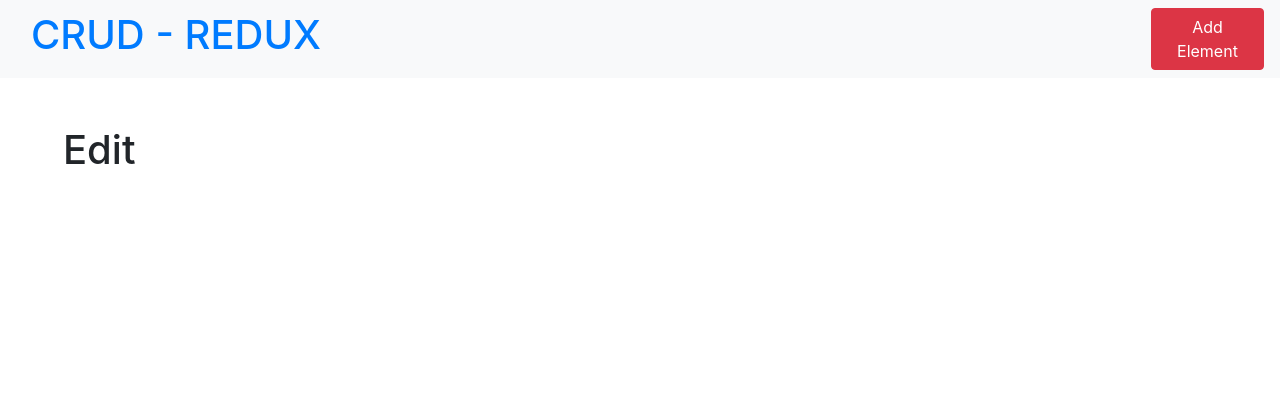
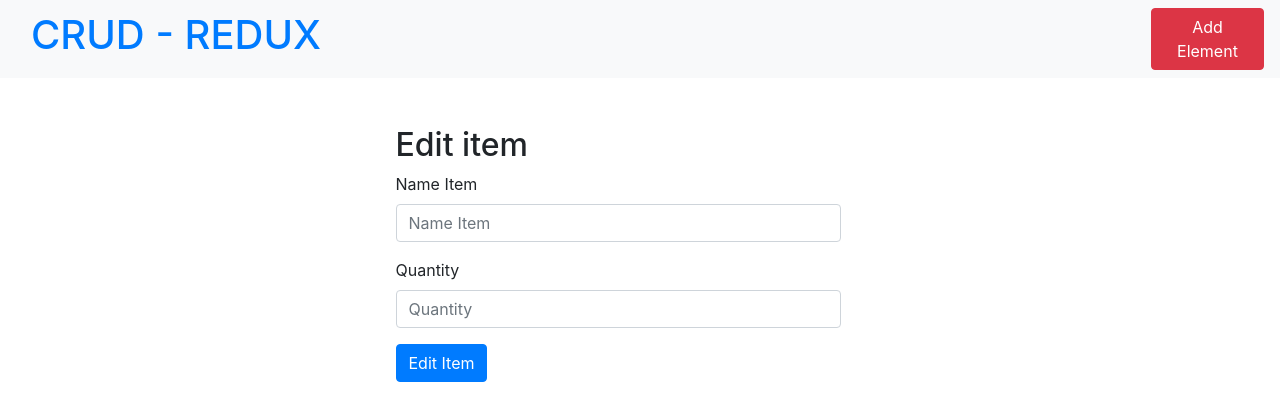
Before and after one commit to jmvaliente/CRUD-Redux, a React (Create React App) app: page /edit/1 in a window 1280 px wide. Shown: the top 420 px of the page. Built offline with nearby package versions, Linux system fonts and the light colour scheme.

Commit message:
List, Edit Form

```diff
--- a/src/components/Edit.js
+++ b/src/components/Edit.js
@@ -2,7 +2,50 @@
 
 const Edit = () => {
     return(
-        <h1>Edit</h1>
+        <div className="row justify-content-center">
+            <div className="col-md-5">
+                <div clasname="card">
+                    <div clasname="card-body">
+                        <h2 clasname="text-center mb-4 font-weight-bold">
+                            Edit item
+                        </h2>
+                        <form>
+                            <div className="form-group">
+                                <label>Name Item</label>
+                                <input
+                                    name="name"
+                                    type="text"
+                                    className="form-control"
+                                    placeholder="Name Item"
+                                >
+                                </input>
+                            </div>
+
+                            <div className="form-group">
+                                <label>Quantity</label>
+                                <input
+                                    name="quantity"
+                                    type="number"
+                                    className="form-control"
+                                    placeholder="Quantity"
+                                >
+                                </input>
+                            </div>
+
+                            <button
+                                type="submit"
+                                className="btn btn-primary"
+                            >
+                                Edit Item
+                            </button>
+
+                        </form>
+                    </div>
+                </div>
+
+            </div>
+
+        </div>
     )
 }
 
--- a/src/components/List.js
+++ b/src/components/List.js
@@ -1,8 +1,20 @@
-import React from 'react'
+import React, { Fragment } from 'react'
 
 const List = () => {
     return(
-        <h1>List</h1>
+        <Fragment>
+            <h2 className="text-center my-5">Item List</h2>
+            <table className="table table-striped">
+                <thead className="bg-primary table-dark">
+                    <th scope="col">Name</th>
+                    <th scope="col">Quantity</th>
+                    <th scope="col">Actions</th>
+                </thead>
+                <tbody>
+
+                </tbody>
+            </table>
+        </Fragment>
     )
 }
 
```
